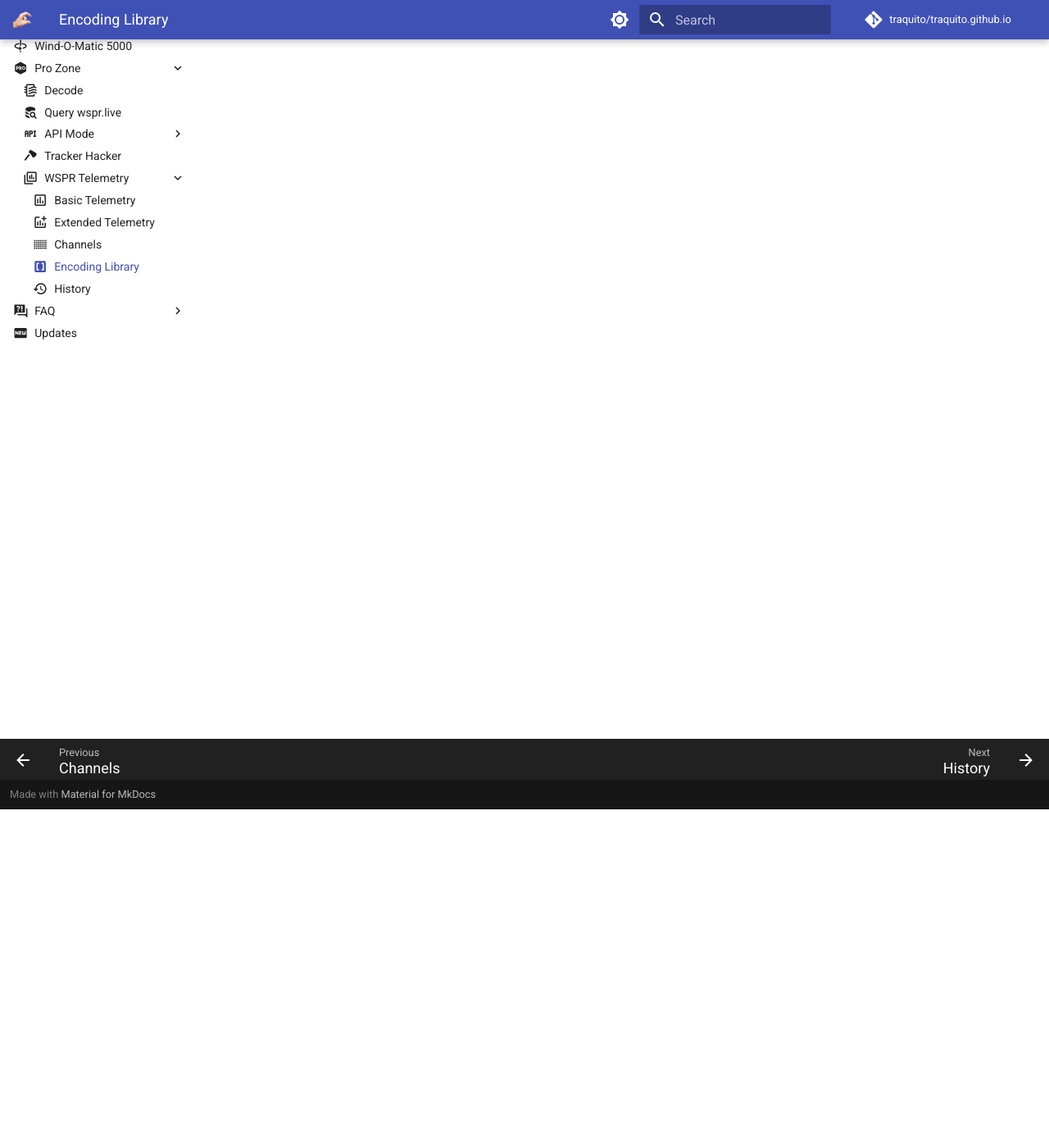
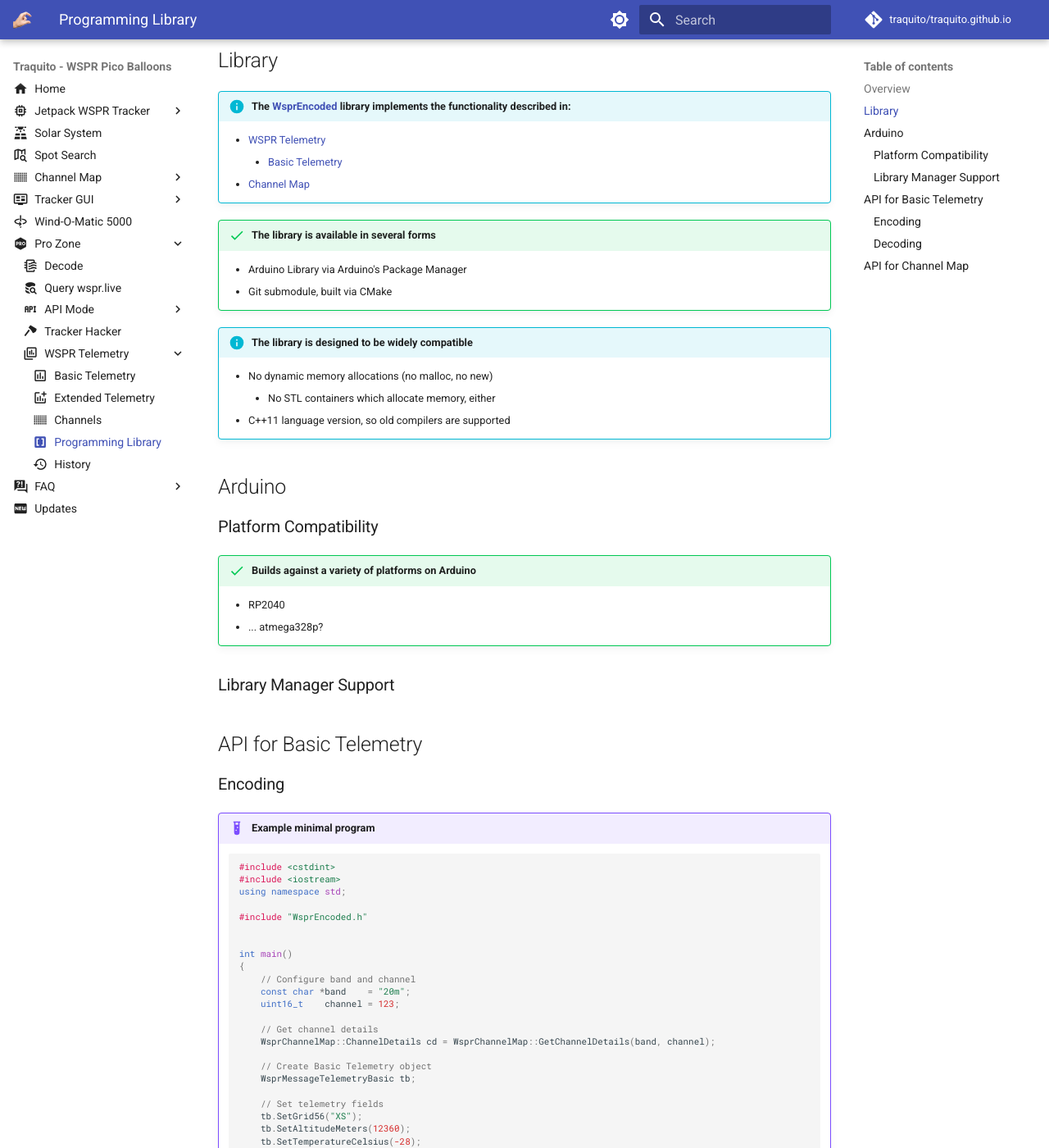
Before and after one commit to traquito/traquito.github.io, an MkDocs documentation site: the page built from docs/pro/telemetry/code/README.md, in a window 1280 px wide and 1400 px high, scrolled down 413 px. Shown: the whole window at 82% size. Built offline with MkDocs 1.6.1 and Material for MkDocs 9.7.7, drawn with Linux system fonts in a browser that asks for light colours; comment, search, counter and statistics services are not loaded; some of the changed text lies outside the part shown.

Commit message:
code documentation progress

````diff
--- a/docs/pro/telemetry/code/README.md
+++ b/docs/pro/telemetry/code/README.md
@@ -1,3 +1,135 @@
 ---
 icon: material/code-array
 ---
+
+# Programming Library
+
+## Overview
+
+This page describes the C++ library which implements telemetry encoding and decoding functionality.
+
+This is useful for writing a tracker, or other purposes.
+
+
+## Library
+
+!!! info "The [WsprEncoded](https://github.com/traquito/WsprEncoded){:target="_blank"} library implements the functionality described in:"
+    - [WSPR Telemetry](../README.md)
+        - [Basic Telemetry](../basic/README.md)
+    - [Channel Map](../../../channelmap/README.md)
+
+
+!!! success "The library is available in several forms"
+    - Arduino Library via Arduino's Package Manager
+    - Git submodule, built via CMake
+
+!!! info "The library is designed to be widely compatible"
+    - No dynamic memory allocations (no malloc, no new)
+        - No STL containers which allocate memory, either
+    - C++11 language version, so old compilers are supported
+
+
+## Arduino
+
+### Platform Compatibility
+
+!!! success "Builds against a variety of platforms on Arduino"
+    - RP2040
+    - ... atmega328p?
+
+### Library Manager Support
+
+
+## API for Basic Telemetry
+
+### Encoding
+
+!!! example "Example minimal program"
+    ```c++
+    #include <cstdint>
+    #include <iostream>
+    using namespace std;
+
+    #include "WsprEncoded.h"
+
+
+    int main()
+    {
+        // Configure band and channel
+        const char *band    = "20m";
+        uint16_t    channel = 123;
+
+        // Get channel details
+        WsprChannelMap::ChannelDetails cd = WsprChannelMap::GetChannelDetails(band, channel);
+
+        // Create Basic Telemetry object
+        WsprMessageTelemetryBasic tb;
+
+        // Set telemetry fields
+        tb.SetGrid56("XS");
+        tb.SetAltitudeMeters(12360);
+        tb.SetTemperatureCelsius(-28);
+        tb.SetVoltageVolts(3.35);
+        tb.SetSpeedKnots(72);
+        tb.SetGpsIsValid(true);
+
+        // Encode the data
+        tb.SetId13(cd.id13);
+        tb.Encode();
+
+        // Extract the encoded telemetry
+        cout << "Encoded data:" << endl;
+        cout << "Callsign: "<< tb.GetCallsign() << endl;
+        cout << "Grid4   : "<< tb.GetGrid4()    << endl;
+        cout << "PowerDbm: "<< tb.GetPowerDbm() << endl;
+
+        return 0;
+    }
+    ```
+
+### Decoding
+
+
+## API for Channel Map
+
+!!! quote "ChannelDetails structure"
+    ```c++
+    struct ChannelDetails
+    {
+        const char   *band;
+        uint16_t      channel;
+        char          id1;
+        char          id3;
+        char          id13[3];
+        uint8_t       min;
+        uint8_t       lane;
+        uint32_t      freq;
+        uint32_t      freqDial;
+    };
+    ```
+
+
+!!! example "Example minimal program"
+    ```c++
+    #include <cstdint>
+    #include <iostream>
+    using namespace std;
+
+    #include "WsprEncoded.h"
+
+
+    int main()
+    {
+        // Configure band and channel
+        const char *band    = "20m";
+        uint16_t    channel = 123;
+
+        // Get channel details
+        WsprChannelMap::ChannelDetails cd = WsprChannelMap::GetChannelDetails(band, channel);
+
+        // Examine the details
+        cout << "Channel Details for band " << band << ", channel " << channel << ":" << endl;
+
+        return 0;
+    }
+    ```
--- a/mkdocs.yml
+++ b/mkdocs.yml
@@ -100,7 +100,7 @@ nav:
       - Basic Telemetry: pro/telemetry/basic/README.md
       - Extended Telemetry: pro/telemetry/extended/README.md
       - Channels: pro/telemetry/channels/README.md
-      - Encoding Library: pro/telemetry/code/README.md
+      - Programming Library: pro/telemetry/code/README.md
       - History: pro/telemetry/history/README.md
   - FAQ:
     - faq/README.md
````
